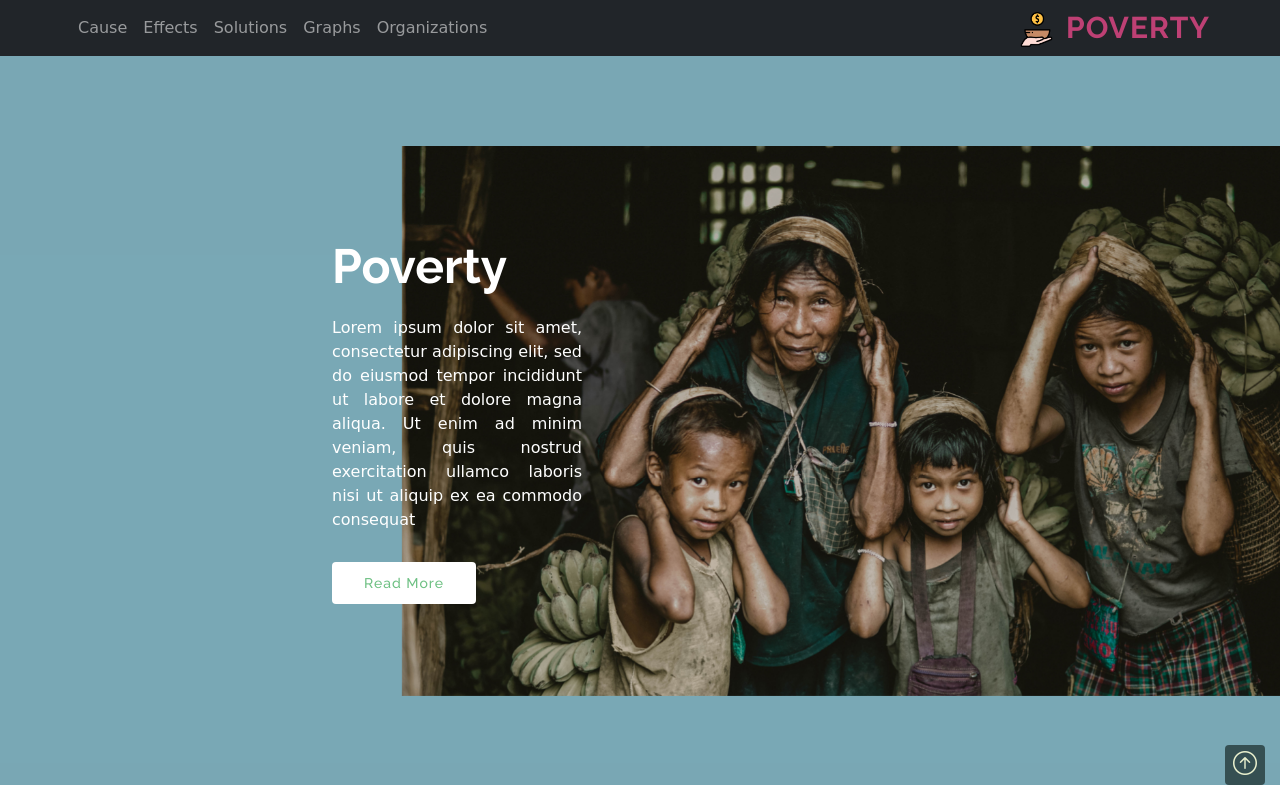
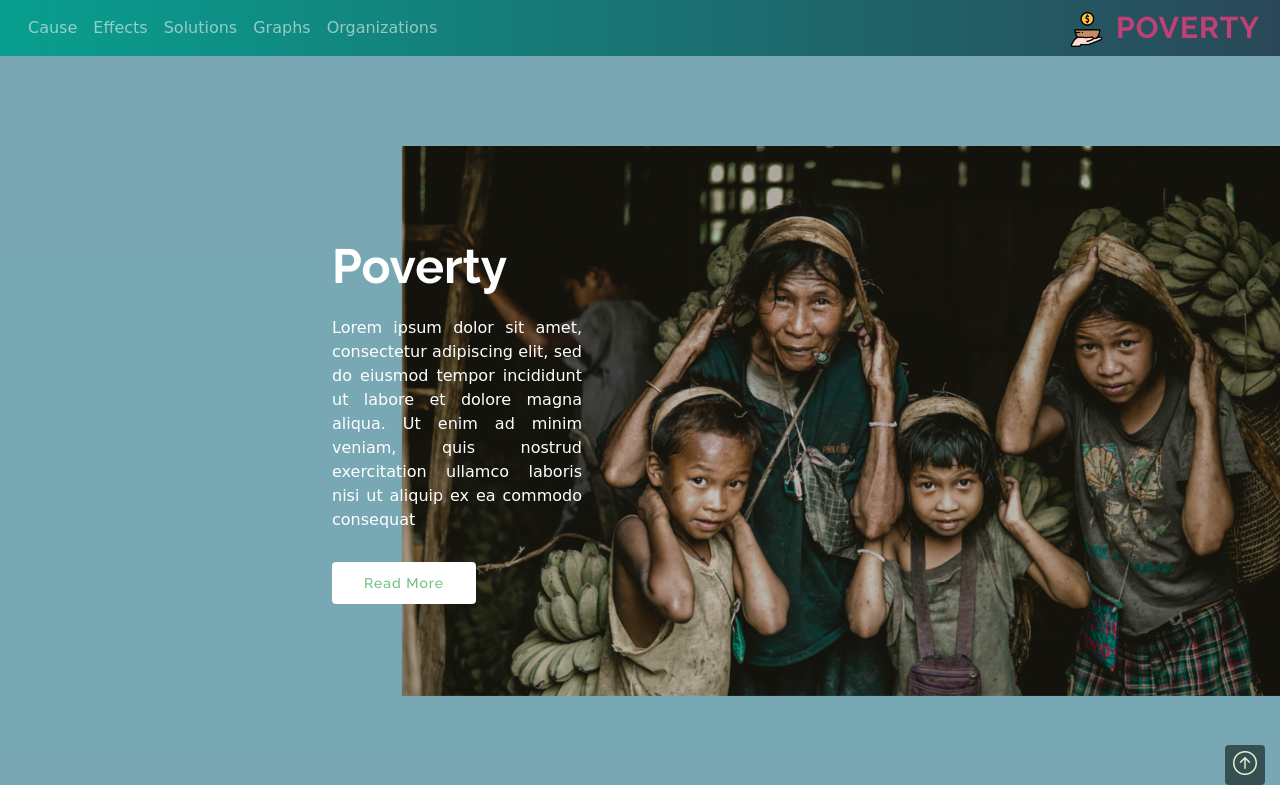
Before and after one commit to oscarhew/OSP_WIE2002, a PHP site: page / in a window 1280 px wide. Shown: the top 785 px of the page. Run offline with PHP 8.4, Linux system fonts and the light colour scheme.

Commit message:
change navbar color

```diff
--- a/assets/css/main.css
+++ b/assets/css/main.css
@@ -26,7 +26,6 @@ body {
   # Header
   --------------------------------------------------------------*/
   #header {
-    background: #d3d3d3;
     transition: all 0.5s;
   }
   #header.header-scrolled {
@@ -49,6 +48,14 @@ body {
   /**
   * Desktop Navigation
   */
+  .gradient-custom {
+    background: #c471f5;
+
+    background: -webkit-linear-gradient(to right, #089f8f, #2a4858);
+
+    background: linear-gradient(to right, #089f8f, #2a4858)
+  }
+
   .navbar-light .navbar-nav .nav-link {
     color: rgba(252, 252, 252, 0.55);
   }
--- a/index.html
+++ b/index.html
@@ -31,8 +31,8 @@
 
 <body class="d-flex flex-column min-vh-100">
   <!-- ======= Header ======= -->
-  <nav id="header" class="navbar sticky-top navbar-expand-md navbar-light bg-dark p-2">
-    <div class="container p-0">
+  <nav id="header" class="navbar sticky-top navbar-expand-lg navbar-dark gradient-custom bg-dark p-2">
+    <div class="container-fluid">
 
       <div class="collapse navbar-collapse justify-content-start" id="navbarNavAltMarkup">
         <ul class="navbar-nav">
```
